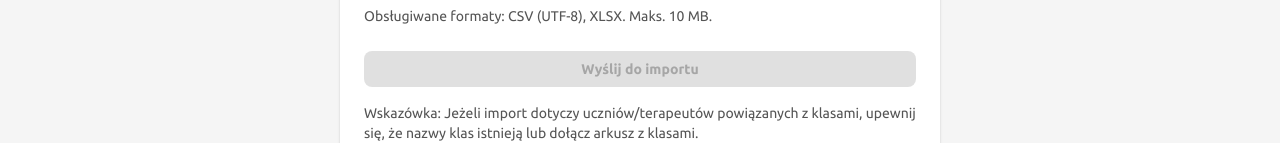
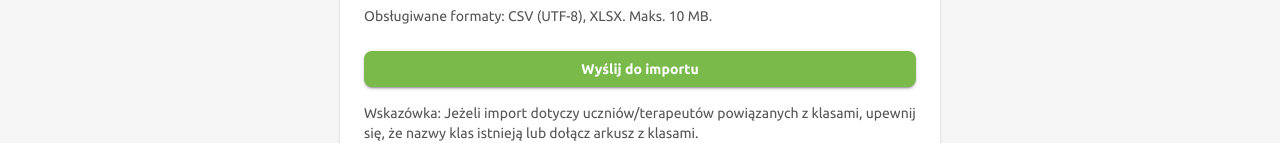
Before and after one commit to MOvalid/SchoolSchedule, a React (Create React App) app in the folder src/main/frontend/: page /import in a window 1280 px wide. Shown: the part 442-585 px from the top of the page. Built offline with nearby package versions, Linux system fonts and the light colour scheme.

Commit message:
Minor frontend fixes

```diff
--- a/src/main/frontend/src/components/common/BaseButton.tsx
+++ b/src/main/frontend/src/components/common/BaseButton.tsx
@@ -1,13 +1,12 @@
 import React from 'react';
-import { Button, CircularProgress } from '@mui/material';
+import { Button, ButtonProps, CircularProgress } from '@mui/material';
 
-interface BaseButtonProps extends React.ButtonHTMLAttributes<HTMLButtonElement> {
-    isLoading: boolean;
+interface BaseButtonProps extends Omit<ButtonProps, 'onClick'> {
+    isLoading?: boolean;
     loadingText?: string;
     children: React.ReactNode;
+    onClick: () => void;
     startIcon?: React.ReactNode;
-    color?: 'inherit' | 'primary' | 'secondary' | 'success' | 'error' | 'info' | 'warning';
-    variant?: 'text' | 'outlined' | 'contained';
 }
 
 const BaseButton: React.FC<BaseButtonProps> = ({
--- a/src/main/frontend/src/components/common/ToggleButtonGroupBox.tsx
+++ b/src/main/frontend/src/components/common/ToggleButtonGroupBox.tsx
@@ -1,10 +1,11 @@
 import React from 'react';
-import { Box, Button } from '@mui/material';
+import { Box, SxProps } from '@mui/material';
+import BaseButton from './BaseButton';
 
 interface ToggleOption<T> {
     value: T;
     label: string;
-    color?: 'primary' | 'secondary';
+    color?: 'primary' | 'secondary' | 'success' | 'error' | 'info' | 'inherit'; // dopasuj do BaseButton
     onClick?: () => void;
 }
 
@@ -14,22 +15,24 @@ interface ToggleButtonGroupBoxProps<T> {
     options: ToggleOption<T>[];
 }
 
+const boxStyles: SxProps = { display: 'flex', gap: 1 };
+
 function ToggleButtonGroupBox<T>({ selected, onChange, options }: ToggleButtonGroupBoxProps<T>) {
     return (
-        <Box sx={{ display: 'flex', gap: 1 }}>
+        <Box sx={boxStyles}>
             {options.map((opt) => (
-                <Button
+                <BaseButton
                     key={String(opt.value)}
+                    color={opt.color || 'primary'}
                     variant={selected === opt.value ? 'contained' : 'outlined'}
-                    color={opt.color || 'primary'}
+                    fullWidth
                     onClick={() => {
                         onChange(opt.value);
                         if (opt.onClick) opt.onClick();
                     }}
-                    fullWidth
                 >
                     {opt.label}
-                </Button>
+                </BaseButton>
             ))}
         </Box>
     );
--- a/src/main/frontend/src/components/forms/SlotForm.tsx
+++ b/src/main/frontend/src/components/forms/SlotForm.tsx
@@ -127,7 +127,11 @@ export const SlotForm: React.FC<SlotFormProps> = ({
                 margin="dense"
                 value={getDateFromISO(formValues.validFrom) || ''}
                 onChange={(e) => updateField('validFrom', e.target.value)}
-                InputLabelProps={{ shrink: true }}
+                slotProps={{
+                    inputLabel: {
+                        shrink: true,
+                    },
+                }}
             />
 
             <TextField
@@ -137,7 +141,11 @@ export const SlotForm: React.FC<SlotFormProps> = ({
                 margin="dense"
                 value={getDateFromISO(formValues.validTo) || ''}
                 onChange={(e) => updateField('validTo', e.target.value)}
-                InputLabelProps={{ shrink: true }}
+                slotProps={{
+                    inputLabel: {
+                        shrink: true,
+                    },
+                }}
             />
 
             {showStudentSelect && (
--- a/src/main/frontend/src/components/pages/ImportPage.tsx
+++ b/src/main/frontend/src/components/pages/ImportPage.tsx
@@ -1,10 +1,11 @@
 import React, { useEffect, useState } from 'react';
-import { Box, Paper, Typography, Button, CircularProgress, SxProps, Theme } from '@mui/material';
+import { Box, Paper, Typography, SxProps, Theme } from '@mui/material';
 import FileUpload from '../common/FileUpload';
 import { EntityTypes } from '../../types/enums/entityTypes';
 import EntityTypeSelector from '../common/EntityTypeSelector';
 import { useFileImport } from '../../hooks/useFileImport';
 import { useSnackbar } from '../../context/SnackbarContext';
+import BaseButton from '../common/BaseButton';
 
 const styles: Record<string, SxProps<Theme>> = {
     paper: { p: 3, maxWidth: 600, margin: '0 auto', width: '100%' },
@@ -83,15 +84,16 @@ const ImportPage: React.FC = () => {
                     />
                 </Box>
 
-                <Button
+                <BaseButton
                     variant="contained"
                     color="primary"
-                    disabled={loading || selectedFiles.length === 0}
+                    fullWidth
+                    isLoading={loading}
                     onClick={handleUpload}
                     sx={styles.submitBtn}
                 >
-                    {loading ? <CircularProgress size={24} /> : 'Wyślij do importu'}
-                </Button>
+                    Wyślij do importu
+                </BaseButton>
 
                 {validationErrors.length > 0 && (
                     <Box sx={styles.message}>
```
